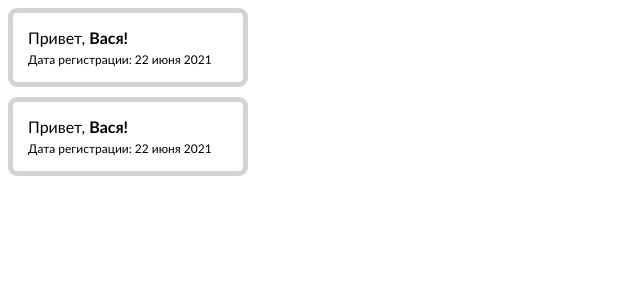
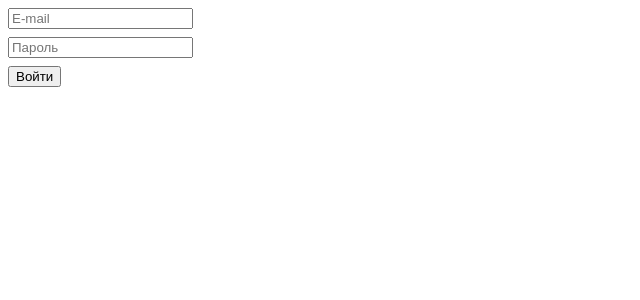
Before and after one commit to AnBandin/home-work-1, a React (Create React App) app: page / in a window 1280 px wide. Shown: the top 300 px of the page, without its empty margins (0-640 px from the left). Built offline with nearby package versions, Linux system fonts and the light colour scheme.

Commit message:
Completed task #2

```diff
--- a/src/index.js
+++ b/src/index.js
@@ -1,6 +1,6 @@
 import ReactDOM from 'react-dom';
 import {StrictMode} from 'react';
-import App from './tutorial-1/App';
+import App from './tutorial-2/App';
 
 const rootElement = document.getElementById('root');
 ReactDOM.render(
--- /dev/null
+++ b/src/tutorial-2/App.js
@@ -0,0 +1,5 @@
+import Auth from './components/auth';
+
+export default function App() {
+  return <Auth />;
+}
--- /dev/null
+++ b/src/tutorial-2/components/auth.css
@@ -0,0 +1,6 @@
+.wrapper {
+    display: flex;
+    gap: 8px;
+    flex-direction: column;
+    align-items: flex-start;
+}
--- /dev/null
+++ b/src/tutorial-2/components/auth.jsx
@@ -0,0 +1,29 @@
+import './auth.css';
+
+export default function Auth() {
+  let email = '';
+  let password = '';
+
+  function onChangeInput(event) {
+    event.target.type === 'text'
+      ? (email = event.target.value)
+      : (password = event.target.value);
+  }
+
+  function handleSubmit(event) {
+    event.preventDefault();
+    email.trim() && password.trim()
+      ? console.log({email, password})
+      : alert('Почему поля пустые, а?!');
+    email = password = '';
+    event.target.reset();
+  }
+
+  return (
+    <form className="wrapper" onSubmit={handleSubmit}>
+      <input type="text" placeholder="E-mail" onChange={onChangeInput} />
+      <input type="password" placeholder="Пароль" onChange={onChangeInput} />
+      <button type={'submit'}>Войти</button>
+    </form>
+  );
+}
```
